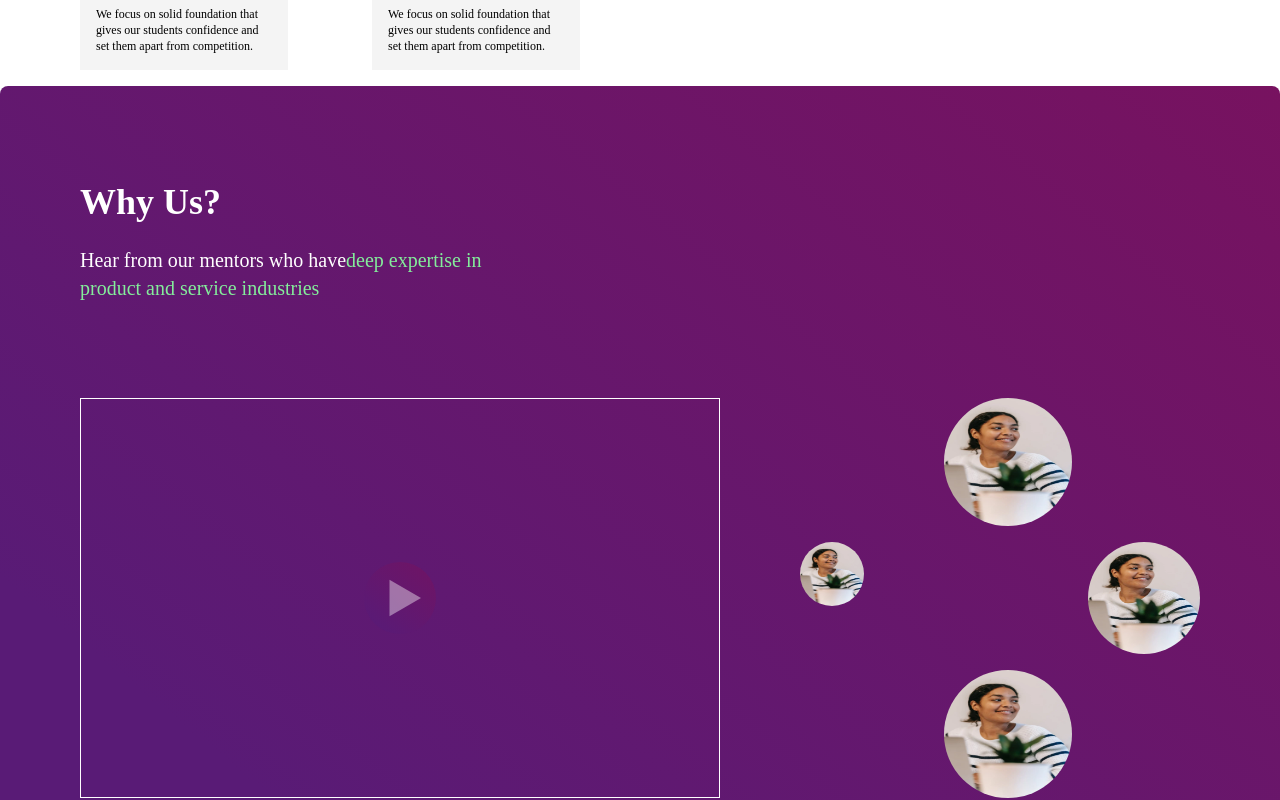
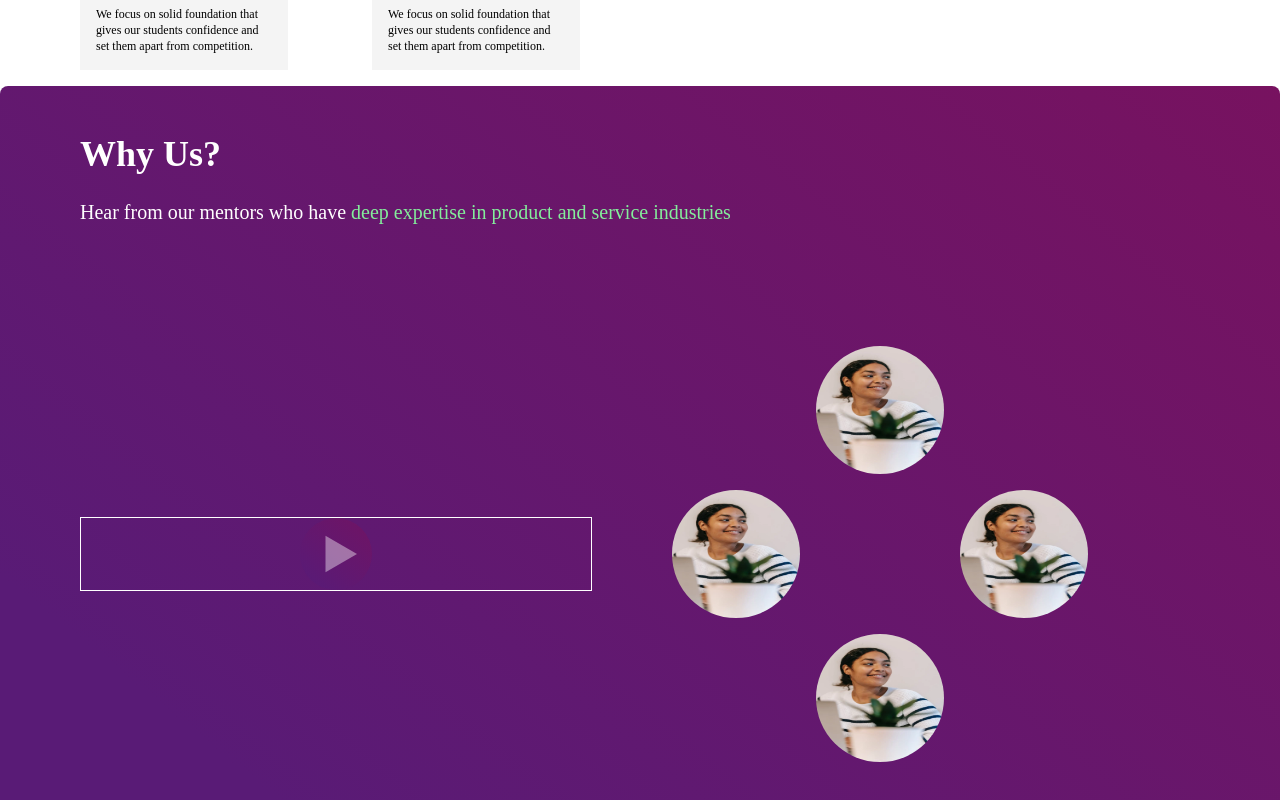
Before and after one commit to itsme-sherlock/Kasadara, a React (Create React App) app: page / in a window 1280 px wide. Shown: the part 2040-2840 px from the top of the page. Built offline with nearby package versions, Linux system fonts and the light colour scheme.

Commit message:
starting upcoming batches

```diff
--- a/src/App.js
+++ b/src/App.js
@@ -15,9 +15,9 @@ function App() {
       <MainContent/>
       <WhatWillYouGet/>
       <WhyUS/>
-      {/* <UpcomingBatches/>
+      <UpcomingBatches/>
       <CourseFee/>
-      <EighteenWeek/> */}
+      <EighteenWeek/>
 
 
 
--- a/src/components/WhyUs.js
+++ b/src/components/WhyUs.js
@@ -1,39 +1,39 @@
 import React from "react";
-import collageImage from '../Assets/WhyUs/collage1.png'
+import collageImage from "../Assets/WhyUs/collage1.png";
+import { useState } from "react";
+
+function WhyUs() {
 
 
-function WhyUs() {
   return (
     <section
-      className="overflow-auto rounded-lg w-full h-screen text-center "
+      className="overflow-hidden rounded-lg w-full text-center "
       style={{
         // background: 'linear-gradient(219deg, rgba(123, 17, 93, 0.00) -9.63%, #591B76 82.78%)',
         background:
           "var(--K-grad-2, linear-gradient(219deg, #7B115D -9.77%, #591B76 83.29%))",
       }}
     >
-      <div className="my-24 flex-col flex items-start pl-20  ">
+      <div className="my-6 sm:my-12 flex flex-col items-start ml-4 sm:ml-0 sm:pl-20 w-full  ">
         <h1 className="text-white font-poppins font-extrabold text-2xl sm:text-4xl ">
           Why Us?
         </h1>
         <div className="py-3"></div>
         {/*Empty Space to give sapce bteween*/}
-        <p className="text-white font-poppins font-normal text-xs sm:text-xl flex">
+        <p className="text-white font-poppins font-normal text-xs sm:text-xl text-left">
           Hear from our mentors who have{" "}
           <span className="text-[#84ED9B] font-poppins font-normal text-xs sm:text-xl">
-            {" "}
-            deep expertise in
+            deep expertise in{" "}
           </span>
-        </p>
-        <p className="text-[#84ED9B] font-poppins font-normal text-xs sm:text-xl">
-          {" "}
-          product and service industries
+          <span className="text-[#84ED9B] font-poppins font-normal text-xs sm:text-xl">
+            product and service industries
+          </span>
         </p>
       </div>
 
-      <div className="h-[50%] flex items-center">
+      <div className="h-[50%] flex flex-col sm:flex-row items-center my-6 sm:my-24">
         {/*video content 👇*/}
-        <div className="container w-[50%] h-full flex justify-center items-center  border border-white mx-20">
+        <div className="container w-[90%] sm:w-[40%] h-full flex justify-center items-center  border border-white mx-20">
           <svg
             xmlns="http://www.w3.org/2000/svg"
             width="72"
@@ -94,24 +94,45 @@ function WhyUs() {
           </svg>
           {/*Play button SVG */}
         </div>
-        <div className="grid grid-cols-3 gap-4">
-           {/* Row 1 */}
-      <div className=''></div>
-      <div className="w-32 h-32 rounded-full overflow-hidden"><img src={collageImage}
-      alt="photoTop"  className="object-center w-full h-full"/></div>
-      <div className=""></div>
+        {/*Grid for photo Frames*/}
+        <div className="my-6 sm:grid flex sm:grid-cols-3 gap-4 ">
+          {/* Row 1 */}
+          <div className="hidden sm:block"></div>
+          <div className="w-14 sm:w-32 h-14 sm:h-32 rounded-full overflow-hidden">
+            <img
+              src={collageImage}
+              alt="photoTop"
+              className="object-center w-full h-full"
+            />
+          </div>
+          <div className="hidden sm:block"></div>
 
-      {/* Row 2 */}
-      <div className="w-16 h-16 rounded-full overflow-hidden"><img src={collageImage}
-      alt="photoTop"  className="object-center w-full h-full"/></div>
-      <div className="mx-10 "></div>
-      <div className="w-28 h-28 rounded-full overflow-hidden"><img src={collageImage}
-      alt="photoTop"  className="object-center w-full h-full"/></div>
-      {/* Row 3 */}
-      <div className=""></div>
-      <div className="w-32 h-32 rounded-full overflow-hidden"><img src={collageImage}
-      alt="photoTop"  className="object-center w-full h-full"/></div>
-      <div className=""></div>
+          {/* Row 2 */}
+          <div className="w-14 sm:w-32 h-14 sm:h-32 rounded-full overflow-hidden">
+            <img
+              src={collageImage}
+              alt="photoTop"
+              className="object-center w-full h-full"
+            />
+          </div>
+          <div className="mx-10 hidden sm:block "></div>
+          <div className="w-14 sm:w-32 h-14 sm:h-32 rounded-full overflow-hidden">
+            <img
+              src={collageImage}
+              alt="photoTop"
+              className="object-center w-full h-full"
+            />
+          </div>
+          {/* Row 3 */}
+          <div className="hidden sm:block"></div>
+          <div className="w-14 sm:w-32 h-14 sm:h-32 rounded-full overflow-hidden">
+            <img
+              src={collageImage}
+              alt="photoTop"
+              className="object-center w-full h-full"
+            />
+          </div>
+          <div className=""></div>
         </div>
       </div>
 
```
